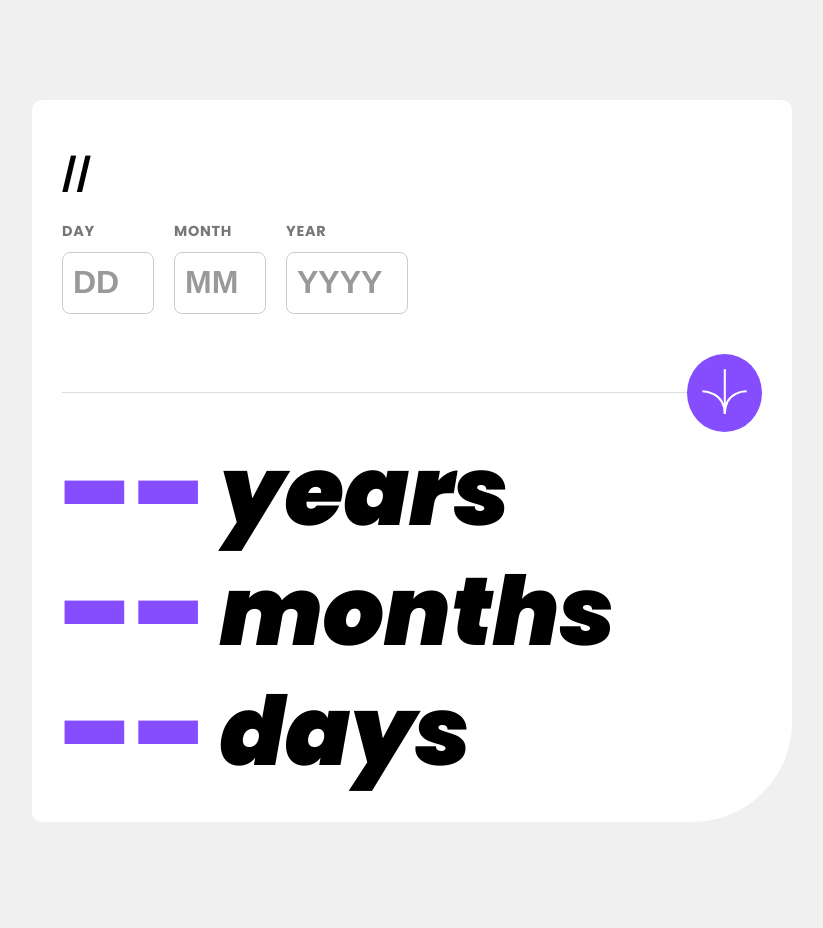
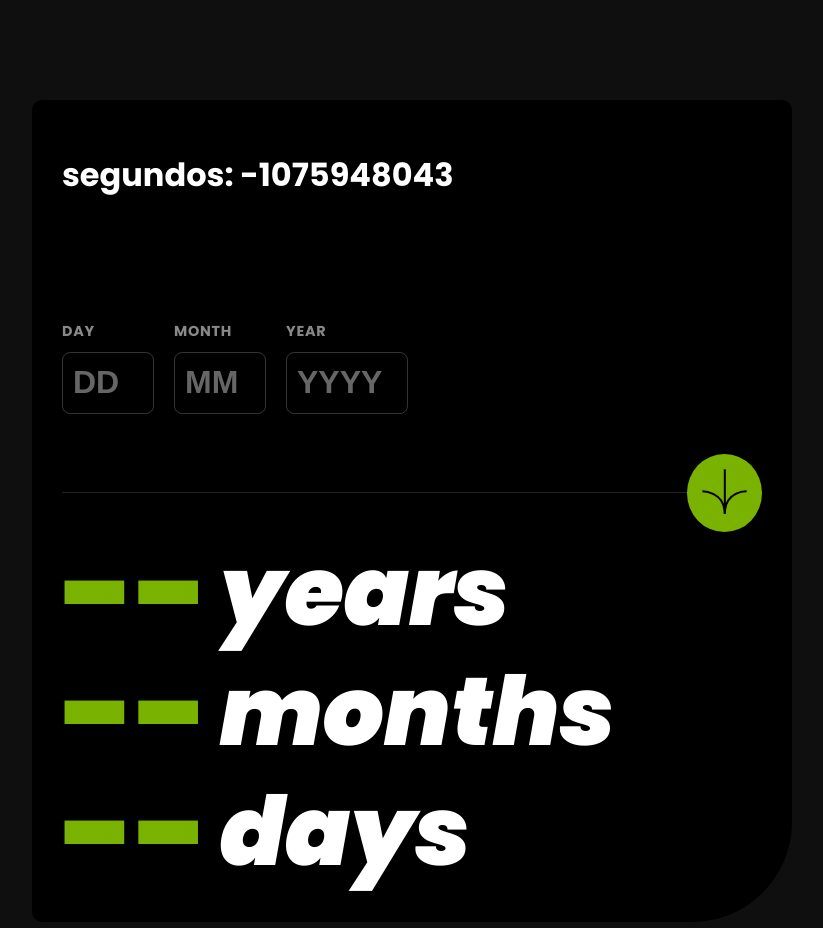
Before and after one commit to volatil/agecalculator, a Next.js app: page / in a window 1280 px wide. Shown: the whole page, without its empty margins (228-1051 px from the left). Before the commit the page ends 828 px from the top, so only its background shows below. Built offline with nearby package versions, Linux system fonts and the light colour scheme.

Commit message:
functions en helpers

```diff
--- /dev/null
+++ b/src/helpers/calculatiempo.js
@@ -0,0 +1,44 @@
+// AÑOS
+export const calculaAnos = function ( fechaInicio, fechaTermino ) {
+	const diferenciaAnios = fechaInicio.getFullYear() - fechaTermino.getFullYear();
+	const mesFecha2 = fechaInicio.getMonth();
+	const diaFecha2 = fechaInicio.getDate();
+	const mesFecha1 = fechaTermino.getMonth();
+	const diaFecha1 = fechaTermino.getDate();
+	const cumpleanosCumplido =	 mesFecha2 < mesFecha1 || (mesFecha2 === mesFecha1 && diaFecha2 < diaFecha1);
+	const anos = cumpleanosCumplido ? diferenciaAnios : diferenciaAnios;
+	return anos;
+};
+// MESES
+export const calculaMeses = function ( fechaInicio, fechaTermino ) {
+	const diferenciaMeses = (fechaInicio.getFullYear() - fechaTermino.getFullYear()) * 12 + (fechaInicio.getMonth() - fechaTermino.getMonth());
+	const resto = fechaInicio.getDate() < fechaTermino.getDate() ? -1 : 0;
+	const meses = diferenciaMeses + resto;
+	return meses;
+};
+// DIAS
+export const calculaDias = function ( fechaInicio, fechaTermino ) {
+	const diferenciaMilisegundos = fechaInicio.getTime() - fechaTermino.getTime();
+	const dias = diferenciaMilisegundos / (1000 * 60 * 60 * 24);
+	return dias;
+};
+// HORAS
+export const calculaHoras = function ( fechaInicio, fechaTermino ) {
+	const diferenciaMilisegundos2 = fechaInicio.getTime() - fechaTermino.getTime();
+	const horas = Math.floor(diferenciaMilisegundos2 / (1000 * 60 * 60));
+	return horas;
+};
+// MINUTOS
+export const calculaMinutos = function ( fechaInicio, fechaTermino ) {
+	const diferenciaMilisegundosDias = fechaInicio.getTime() - fechaTermino.getTime();
+	const minutos = Math.floor(diferenciaMilisegundosDias / (1000 * 60));
+	return minutos;
+};
+// SEGUNDOS
+export const calculaSegundos = function ( fechaInicio, fechaTermino ) {
+	console.debug( fechaInicio );
+	console.debug( fechaTermino );
+	const diferenciaMilisegundosSegundos = fechaInicio.getTime() - fechaTermino.getTime();
+	const segundos = Math.floor(diferenciaMilisegundosSegundos / 1000);
+	return segundos;
+};
--- a/src/pages/index.js
+++ b/src/pages/index.js
@@ -1,16 +1,19 @@
-import { useState } from "react";
+import { useState, useEffect } from "react";
 
 import Head from "next/head";
 import Image from "next/image";
 import { Inter } from "next/font/google";
 import css from "../styles/Home.module.css";
+import { calculaSegundos } from "../helpers/calculatiempo";
 
 const inter = Inter({ subsets: ["latin"] });
 
-// const Separador = function () {
-// 	return (
-// 	);
-// };
+const Titulo = function (props) {
+	const { nombretiempo, tiempo } = props;
+	return (
+		<h1>{nombretiempo}: {tiempo}</h1>
+	);
+};
 
 export default function Home() {
 	const [dias, setdias] = useState("");
@@ -36,6 +39,9 @@ export default function Home() {
 		console.debug( `Algo ${dias}/${meses}/${anos}` );
 	};
 
+	const inicio = new Date("1989-03-01 22:00:00");
+	const termino = new Date("2023-04-06 00:27:23");
+
 	return (
 		<>
 			<Head>
@@ -45,7 +51,11 @@ export default function Home() {
 				<link rel="icon" href="/favicon.ico" />
 			</Head>
 			<main id={css.main}>
-				<h1>{dias && dias}/{meses && meses}/{anos && anos}</h1>
+				<Titulo nombretiempo="segundos" tiempo={calculaSegundos(inicio, termino)} />
+				<br />
+				<br />
+				<br />
+				<br />
 				<section id="ingresadatos" className={css.ingresadatos}>
 					<form>
 						<label htmlFor="day">
--- a/src/styles/globals.css
+++ b/src/styles/globals.css
@@ -1,4 +1,8 @@
 @import url('https://fonts.googleapis.com/css2?family=Poppins:ital,wght@0,100;0,200;0,300;0,400;0,500;0,600;0,700;0,800;0,900;1,100;1,200;1,300;1,400;1,500;1,600;1,700;1,800;1,900&display=swap');
+
+html {
+	filter: invert(1);
+}
 
 :root {
 	--morado: #864dff;
```
